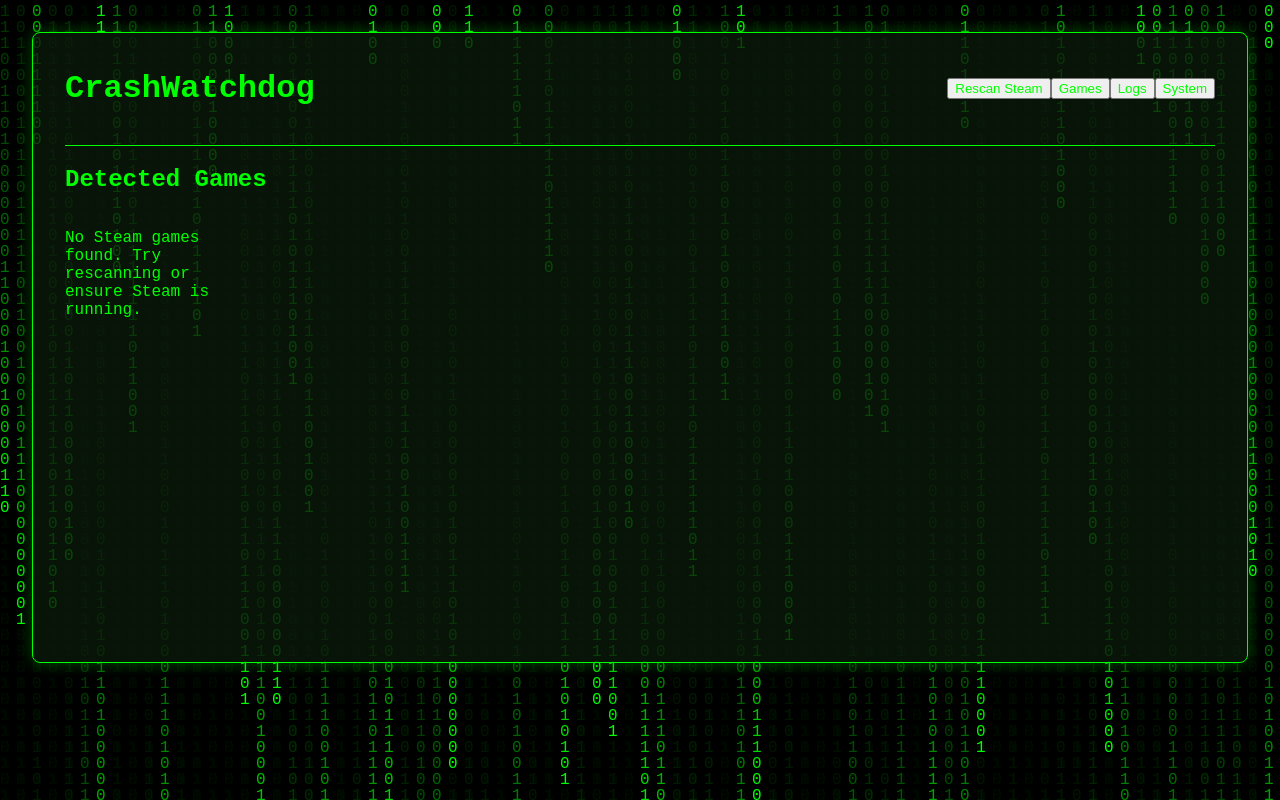
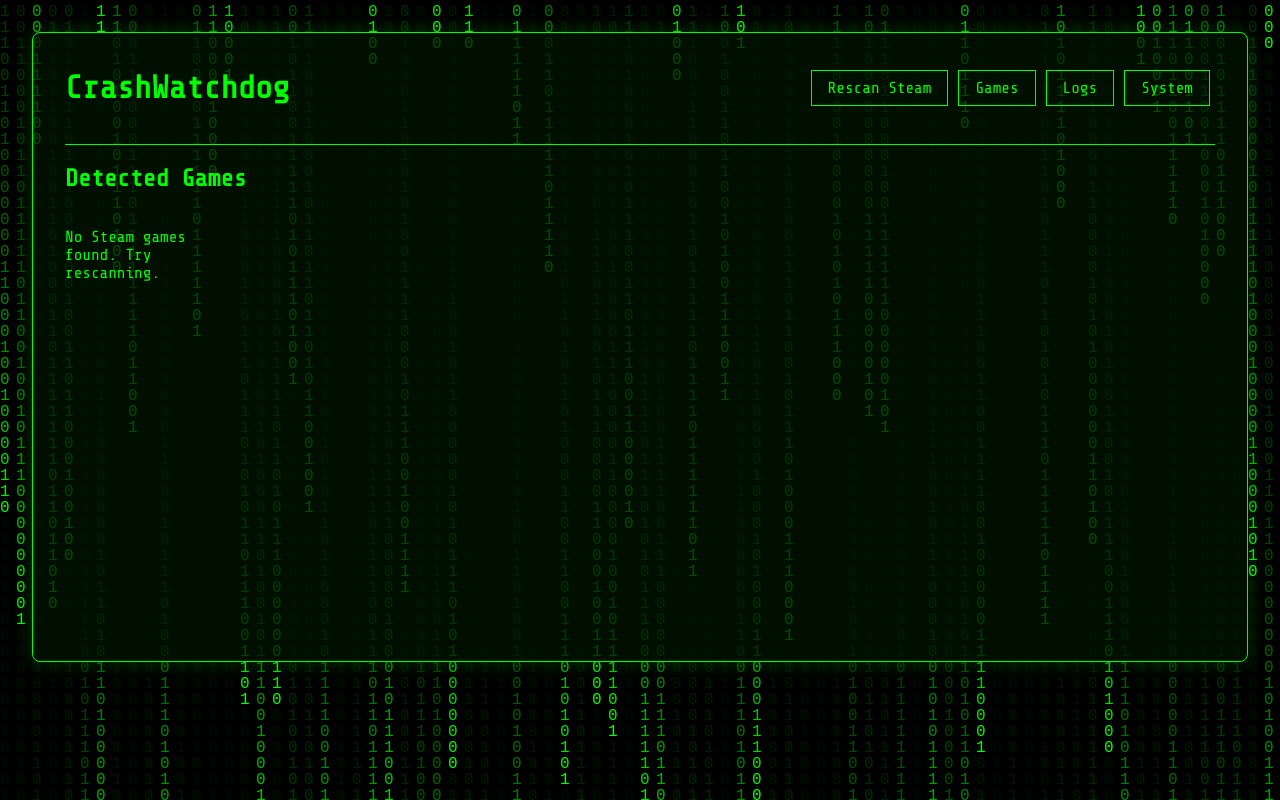
Before and after one commit to Maxingitout/Crashwatchdog, a React (Vite) app: page / in a window 1280 px wide. Built offline with nearby package versions, Linux system fonts and the light colour scheme.

Commit message:
feat: Implement matrix theme and live system metrics

```diff
--- a/index.html
+++ b/index.html
@@ -2,17 +2,16 @@
 <html lang="en">
   <head>
     <meta charset="UTF-8" />
+    <!-- The new font links -->
+    <link rel="preconnect" href="https://fonts.googleapis.com">
+    <link rel="preconnect" href="https://fonts.gstatic.com" crossorigin>
+    <link href="https://fonts.googleapis.com/css2?family=Share+Tech+Mono&display=swap" rel="stylesheet">
+
     <meta name="viewport" content="width=device-width, initial-scale=1.0" />
-    <title>CrashWatchdog</title>
-    <style>
-      body {
-        background-color: #000;
-      }
-    </style>
+    <title>Crash Watchdog</title>
   </head>
   <body>
     <div id="root"></div>
-
     <script type="module" src="/src/main.jsx"></script>
   </body>
 </html>
--- a/src/App.jsx
+++ b/src/App.jsx
@@ -1,17 +1,18 @@
 import React, { useState, useEffect, useRef } from 'react';
-import MatrixRain from './components/MatrixRain.jsx'; // The background animation
-import './index.css'; // Imports the main CSS for styling
+// Re-importing the MatrixRain component
+import MatrixRain from './components/MatrixRain.jsx';
+import './index.css';
 
 // --- Main Application Component ---
 function App() {
-  const [activeView, setActiveView] = useState('games'); // 'games', 'logs', or 'system'
+  const [activeView, setActiveView] = useState('games');
   const [games, setGames] = useState([]);
   const [logs, setLogs] = useState([]);
+  const [metrics, setMetrics] = useState(null);
   const logContainerRef = useRef(null);
 
-  // --- Effect to handle backend communication ---
+  // --- Effect for backend communication ---
   useEffect(() => {
-    // Initial scan for Steam games when the app loads
     const scanGames = async () => {
       if (window.electronAPI) {
         const foundGames = await window.electronAPI.scanSteamGames();
@@ -20,51 +21,56 @@ function App() {
     };
     scanGames();
 
-    // Listen for log updates from the main process
+    let removeLogListener;
     if (window.electronAPI) {
-      const removeLogListener = window.electronAPI.onLogUpdate((logLine) => {
+      removeLogListener = window.electronAPI.onLogUpdate((logLine) => {
         setLogs((prevLogs) => [...prevLogs, logLine]);
       });
+    }
 
-      // Clean up the listener when the component unmounts
-      return () => {
-        removeLogListener();
-      };
-    }
+    return () => {
+      if (removeLogListener) removeLogListener();
+    };
   }, []);
 
-  // Effect to auto-scroll the log view
+  // Effect for system metrics
+  useEffect(() => {
+    let removeMetricsListener;
+    if (window.electronAPI) {
+      removeMetricsListener = window.electronAPI.onSystemMetricsUpdate((newMetrics) => {
+        setMetrics(newMetrics);
+      });
+    }
+    return () => {
+      if(removeMetricsListener) removeMetricsListener();
+    };
+  }, []);
+
+  // Effect to auto-scroll logs
   useEffect(() => {
     if (logContainerRef.current) {
       logContainerRef.current.scrollTop = logContainerRef.current.scrollHeight;
     }
   }, [logs]);
 
-  // --- Helper function to handle button clicks ---
+  // --- Handlers ---
   const handleRescan = async () => {
     if (window.electronAPI) {
-      setLogs((prev) => [...prev, '[INFO] Rescanning for Steam games...']);
+      setLogs((prev) => [...prev, '[INFO] Rescanning...']);
       const foundGames = await window.electronAPI.scanSteamGames();
       setGames(foundGames || []);
       setLogs((prev) => [...prev, `[INFO] Scan complete. Found ${foundGames.length} games.`]);
     }
   };
 
-  // --- UI Components for each view ---
+  // --- View Components ---
   const GamesView = () => (
     <div>
       <h2>Detected Games</h2>
       <div style={styles.grid}>
-        {games.length > 0 ? (
-          games.map((game) => (
-            <div key={game.appId || game.name} style={styles.card}>
-              <p>{game.name}</p>
-              {/* You would add a button here to start monitoring */}
-            </div>
-          ))
-        ) : (
-          <p>No Steam games found. Try rescanning or ensure Steam is running.</p>
-        )}
+        {games.length > 0 ? games.map((game) => (
+          <div key={game.appId || game.name} style={styles.card}><p>{game.name}</p></div>
+        )) : <p>No Steam games found. Try rescanning.</p>}
       </div>
     </div>
   );
@@ -73,18 +79,21 @@ function App() {
     <div>
       <h2>Session Logs</h2>
       <div ref={logContainerRef} style={styles.logContainer}>
-        {logs.map((line, index) => (
-          <pre key={index} style={styles.logLine}>{line}</pre>
-        ))}
+        {logs.map((line, index) => <pre key={index} style={styles.logLine}>{line}</pre>)}
       </div>
     </div>
   );
 
   const SystemView = () => (
-    // Placeholder for system health metrics
     <div>
       <h2>System Health</h2>
-      <p>CPU and RAM usage would be displayed here.</p>
+      {metrics ? (
+        <div>
+          <h3>CPU Usage: {metrics.cpu}%</h3>
+          <h3>RAM Usage: {metrics.ram.used} GB / {metrics.ram.total} GB</h3>
+        </div>
+      ) : <p>Loading system metrics...</p>}
+      <p style={{ fontSize: '0.8em', opacity: 0.7 }}>Note: GPU monitoring is not implemented.</p>
     </div>
   );
 
@@ -96,13 +105,12 @@ function App() {
         <header style={styles.header}>
           <h1>CrashWatchdog</h1>
           <div>
-            <button onClick={handleRescan}>Rescan Steam</button>
-            <button onClick={() => setActiveView('games')}>Games</button>
-            <button onClick={() => setActiveView('logs')}>Logs</button>
-            <button onClick={() => setActiveView('system')}>System</button>
+            <button style={styles.button} onMouseOver={(e) => e.currentTarget.style.backgroundColor = styles.buttonHover.backgroundColor} onMouseOut={(e) => e.currentTarget.style.backgroundColor = styles.button.background} onClick={handleRescan}>Rescan Steam</button>
+            <button style={styles.button} onMouseOver={(e) => e.currentTarget.style.backgroundColor = styles.buttonHover.backgroundColor} onMouseOut={(e) => e.currentTarget.style.backgroundColor = styles.button.background} onClick={() => setActiveView('games')}>Games</button>
+            <button style={styles.button} onMouseOver={(e) => e.currentTarget.style.backgroundColor = styles.buttonHover.backgroundColor} onMouseOut={(e) => e.currentTarget.style.backgroundColor = styles.button.background} onClick={() => setActiveView('logs')}>Logs</button>
+            <button style={styles.button} onMouseOver={(e) => e.currentTarget.style.backgroundColor = styles.buttonHover.backgroundColor} onMouseOut={(e) => e.currentTarget.style.backgroundColor = styles.button.background} onClick={() => setActiveView('system')}>System</button>
           </div>
         </header>
-
         <main style={styles.viewContainer}>
           {activeView === 'games' && <GamesView />}
           {activeView === 'logs' && <LogsView />}
@@ -119,11 +127,24 @@ const styles = {
     position: 'relative',
     zIndex: 1,
     padding: '1rem 2rem',
-    backgroundColor: 'rgba(10, 25, 10, 0.8)',
+    backgroundColor: 'rgba(0, 20, 0, 0.75)', // Darker, more transparent background
     border: '1px solid #00ff00',
     margin: '2rem',
     borderRadius: '8px',
-    boxShadow: '0 0 15px rgba(0, 255, 0, 0.3)',
+    boxShadow: '0 0 20px rgba(0, 255, 0, 0.2)'
+  },
+  button: {
+    background: 'transparent',
+    border: '1px solid #00ff00',
+    padding: '8px 16px',
+    margin: '0 5px',
+    cursor: 'pointer',
+    fontFamily: "'Share Tech Mono', monospace",
+    fontSize: '1em',
+    transition: 'background-color 0.2s ease-in-out'
+  },
+  buttonHover: {
+    backgroundColor: 'rgba(0, 255, 0, 0.1)'
   },
   header: {
     display: 'flex',
@@ -131,21 +152,21 @@ const styles = {
     alignItems: 'center',
     borderBottom: '1px solid #00ff00',
     paddingBottom: '1rem',
-    marginBottom: '1rem',
+    marginBottom: '1rem'
   },
   viewContainer: {
-    minHeight: '60vh',
+    minHeight: '60vh'
   },
   grid: {
     display: 'grid',
     gridTemplateColumns: 'repeat(auto-fill, minmax(150px, 1fr))',
-    gap: '1rem',
+    gap: '1rem'
   },
   card: {
     border: '1px solid #00ff00',
     padding: '1rem',
     textAlign: 'center',
-    backgroundColor: 'rgba(0, 0, 0, 0.5)',
+    backgroundColor: 'rgba(0, 0, 0, 0.5)'
   },
   logContainer: {
     backgroundColor: 'rgba(0, 0, 0, 0.7)',
@@ -153,14 +174,14 @@ const styles = {
     height: '60vh',
     overflowY: 'auto',
     padding: '0.5rem',
-    fontFamily: 'monospace',
+    fontFamily: 'monospace'
   },
   logLine: {
     margin: 0,
     padding: '2px 0',
     whiteSpace: 'pre-wrap',
-    wordBreak: 'break-all',
-  },
+    wordBreak: 'break-all'
+  }
 };
 
 export default App;
--- a/src/index.css
+++ b/src/index.css
@@ -1,9 +1,18 @@
+/* This is the main CSS file for the application.
+  It sets the global styles for the matrix theme.
+*/
+
 body {
   margin: 0;
-  font-family: 'Courier New', Courier, monospace;
+  /* Use the new font we imported in index.html */
+  font-family: 'Share Tech Mono', monospace;
   background-color: #000;
   color: #0F0;
+  /* Ensures a scrollbar is always present to prevent layout shifts */
+  overflow-y: scroll;
 }
+
+/* A universal rule to make sure all text is green */
 * {
-  color: #0F0;
+    color: #0F0;
 }
```
Also changed, not shown: src/ipcHandlers.js (added, +67 -0 lines), src/main.js (+22 -25 lines), src/preload.js (+25 -2 lines).
